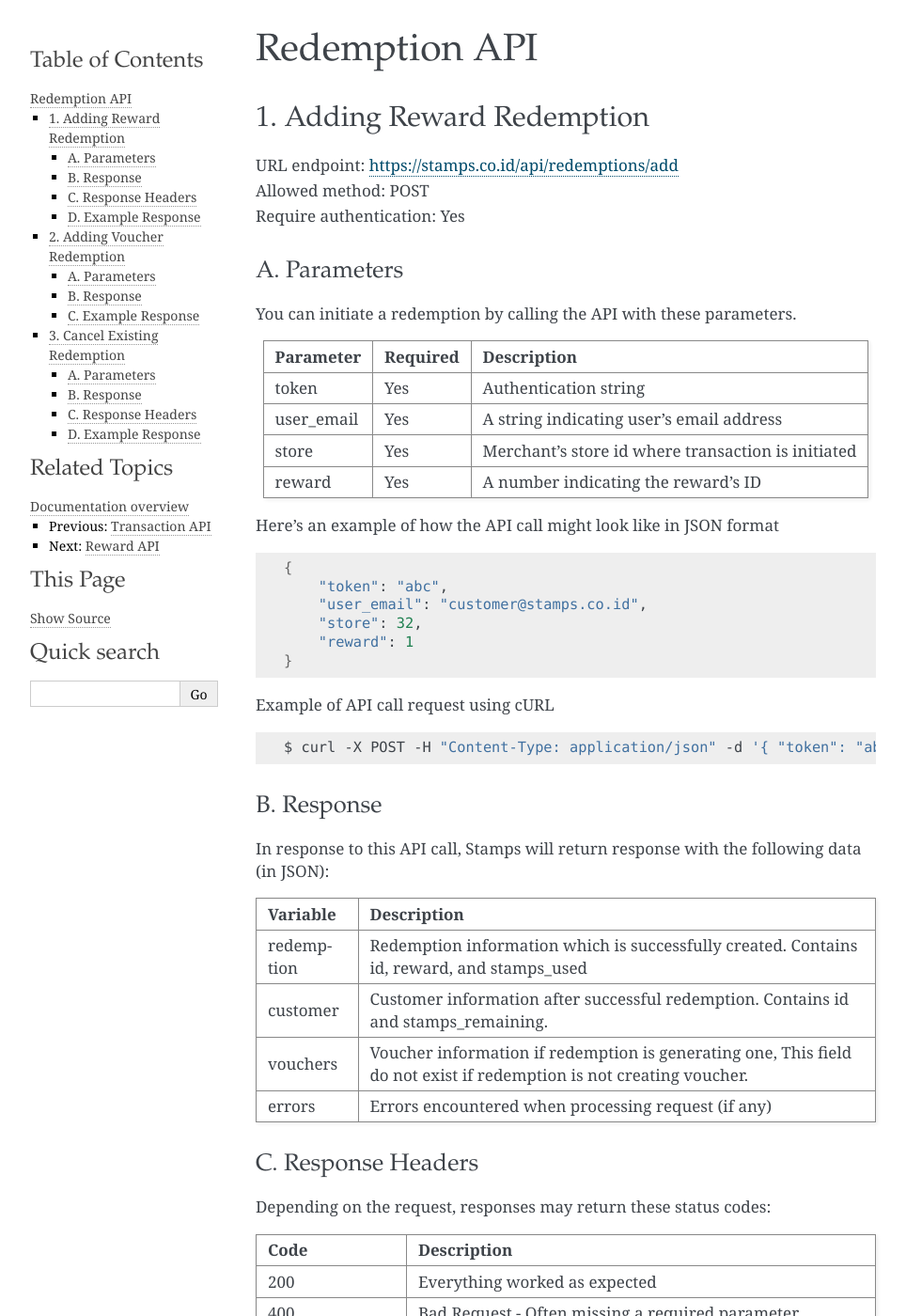
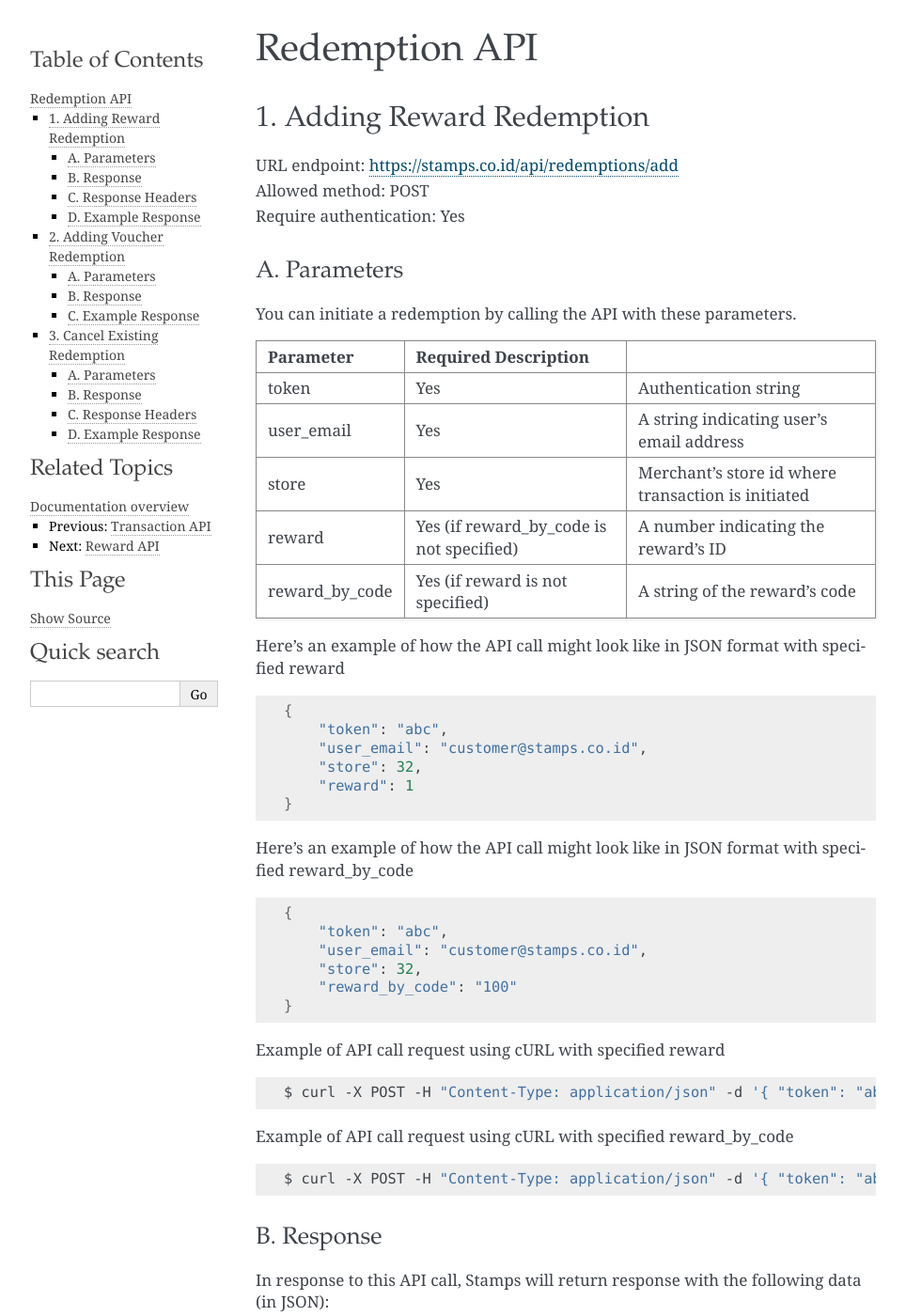
Before and after one commit to ui/stamps-api-docs, a Sphinx documentation site: the page built from source/redemption_api.rst, in a window 1280 px wide and 1400 px high. Shown: the whole window at 94% size, without its empty margins (148-1112 px from the left). Built offline with Sphinx 7.4.7, drawn with Linux system fonts in a browser that asks for light colours.

Commit message:
add redemption api doc with reward_by_code

```diff
--- a/source/redemption_api.rst
+++ b/source/redemption_api.rst
@@ -13,18 +13,21 @@ A. Parameters
 -------------
 You can initiate a redemption by calling the API with these parameters.
 
-=========== =========== =========================
-Parameter   Required    Description
-=========== =========== =========================
-token       Yes         Authentication string
-user_email  Yes         A string indicating user's
-                        email address
-store       Yes         Merchant's store id where transaction is initiated
-reward      Yes         A number indicating the
-                        reward's ID
-=========== =========== =========================
+=============== ========================================= =========================
+Parameter       Required            Description
+=============== ========================================= =========================
+token           Yes                                       Authentication string
+user_email      Yes                                       A string indicating user's
+                                                          email address
+store           Yes                                       Merchant's store id where
+                                                          transaction is initiated
+reward          Yes (if reward_by_code is not specified)  A number indicating the
+                                                          reward's ID
 
-Here's an example of how the API call might look like in JSON format
+reward_by_code  Yes (if reward is not specified)          A string of the reward's code
+=============== ========================================= =========================
+
+Here's an example of how the API call might look like in JSON format with specified reward
 
 .. code-block :: bash
 
@@ -35,11 +38,28 @@ Here's an example of how the API call might look like in JSON format
         "reward": 1
     }
 
-Example of API call request using cURL
+Here's an example of how the API call might look like in JSON format with specified reward_by_code
+
+.. code-block :: bash
+
+    {
+        "token": "abc",
+        "user_email": "customer@stamps.co.id",
+        "store": 32,
+        "reward_by_code": "100"
+    }
+
+Example of API call request using cURL with specified reward
 
 .. code-block :: bash
 
     $ curl -X POST -H "Content-Type: application/json" -d '{ "token": "abc", "user_email": "customer@stamps.co.id", "store": 32, "reward": 12}' https://stamps.co.id/api/redemptions/add
+
+Example of API call request using cURL with specified reward_by_code
+
+.. code-block :: bash
+
+    $ curl -X POST -H "Content-Type: application/json" -d '{ "token": "abc", "user_email": "customer@stamps.co.id", "store": 32, "reward_by_code": "100"}' https://stamps.co.id/api/redemptions/add
 
 B. Response
 -----------
```
